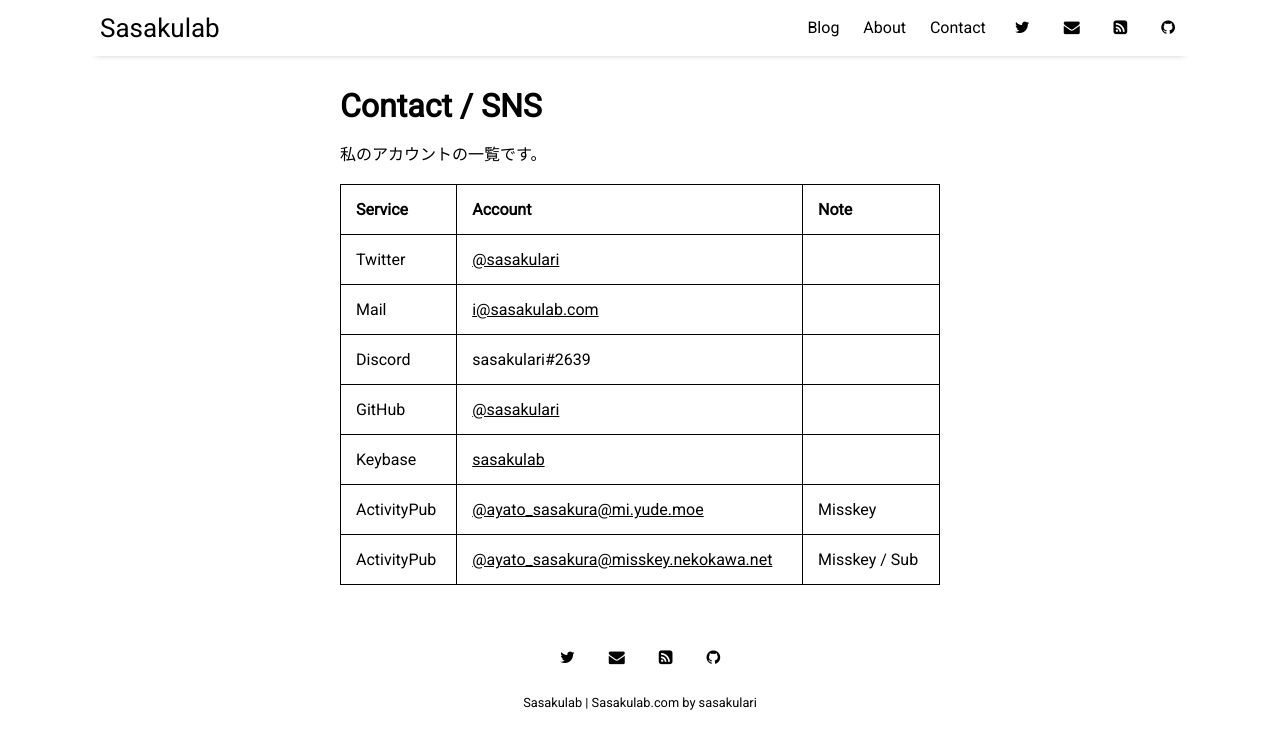
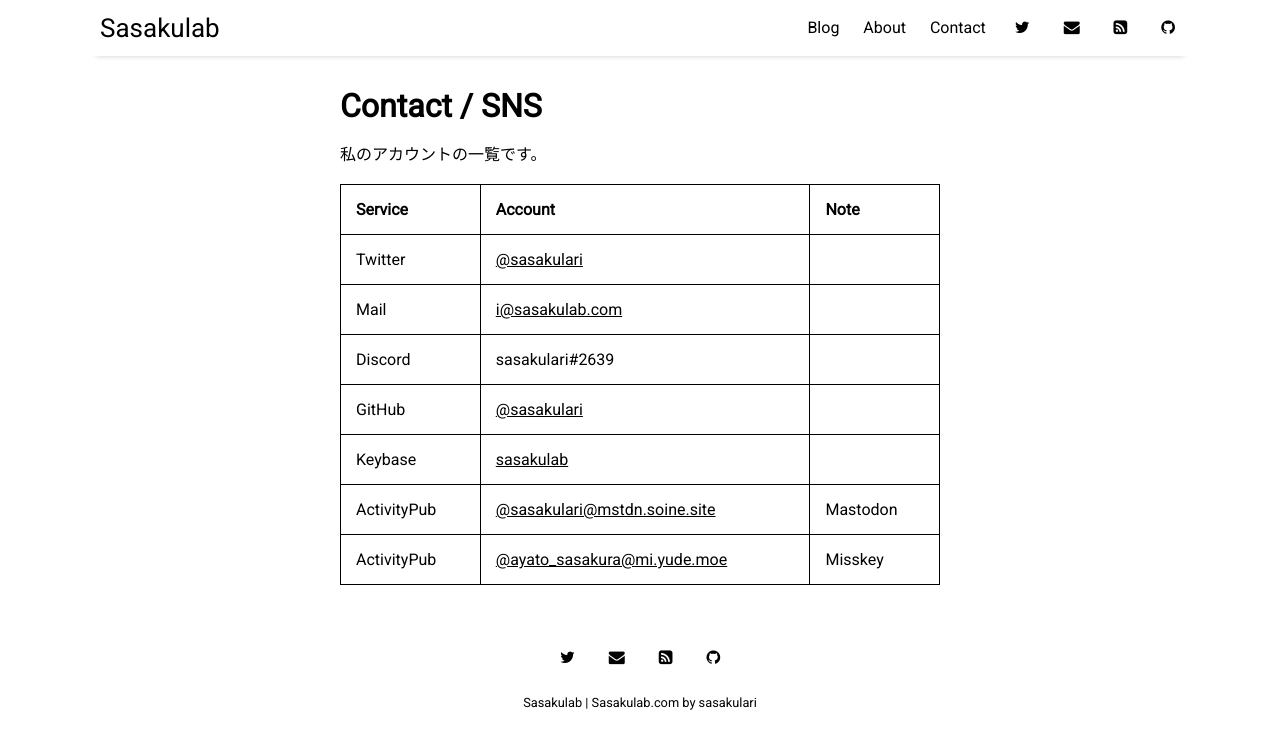
Before and after one commit to KusaReMKN/sasakulab.com, a Jekyll site: the page built from _posts/2022-12-28-contact.md, in a window 1280 px wide. Shown: the top 749 px of the page. Built offline with Jekyll 4.4.1, drawn with Linux system fonts in a browser that asks for light colours; nearby versions of some CDN libraries.

Commit message:
Update: A lot of information

```diff
--- a/_posts/2022-12-28-contact.md
+++ b/_posts/2022-12-28-contact.md
@@ -14,13 +14,14 @@ image: contact.jpg
 |  Discord  |  sasakulari#2639  |    |
 |  GitHub  |  [@sasakulari][GitHub]  |    |
 |  Keybase  |  [sasakulab][keybase]  |    |
+|  ActivityPub  |  [@sasakulari@mstdn.soine.site][soine]  |  Mastodon  |
 |  ActivityPub  |  [@ayato_sasakura@mi.yude.moe][pleroma]  |  Misskey  |
-|  ActivityPub  |  [@ayato_sasakura@misskey.nekokawa.net][pleroma2]  |  Misskey / Sub |
 
 
 [twitter]: https://twitter.com/sasakulari
 [mail]: mailto:i@sasakulab.com
 [pleroma]: https://mi.yude.moe/@ayato_sasakura
 [pleroma2]: https://misskey.nekokawa.net/@ayato_sasakura
+[soine]: https://mstdn.soine.site/@sasakulari
 [GitHub]: https://github.com/Sasakura-ayato
 [Keybase]: https://keybase.io/sasakulab/
```
Also changed, not shown: _posts/2022-12-26-service.md (+2 -5 lines), _posts/2022-12-27-aboutme.md (+2 -2 lines).
